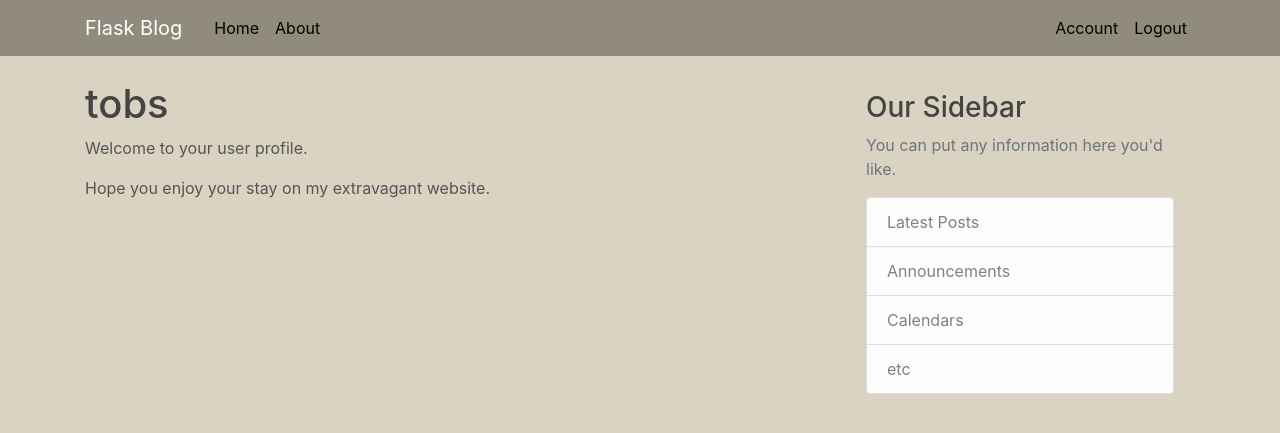
After one commit to tobslovesjiji/Blog_App, a Flask app: page /account in a window 1280 px wide. The commit adds this page. Shown: the top 433 px of the page. Run offline with Flask 2, Linux system fonts and the light colour scheme; a user stored in the database is signed in.

Commit message:
Lesson 24

```diff
--- a/main_app/__init__.py
+++ b/main_app/__init__.py
@@ -9,5 +9,7 @@ app.config['SQLALCHEMY_DATABASE_URI'] = 'sqlite:///site.db'
 db = SQLAlchemy(app)
 bcrypt = Bcrypt(app)
 login_manager = LoginManager(app)
+login_manager.login_view = 'login'
+login_manager.login_message_category = 'info'
 
 from main_app import routes
--- a/main_app/routes.py
+++ b/main_app/routes.py
@@ -1,8 +1,8 @@
-from flask import render_template, url_for, flash, redirect
+from flask import render_template, url_for, flash, redirect, request
 from main_app import app, db, bcrypt
 from main_app.forms import RegistrationForm, LoginForm
 from main_app.models import User, Post
-from flask_login import login_user, current_user, logout_user
+from flask_login import login_user, current_user, logout_user, login_required
 
 
 posts = [
@@ -62,7 +62,8 @@ def login():
         user = User.query.filter_by(email=form.email.data).first()
         if user and bcrypt.check_password_hash(user.password, form.password.data):
             login_user(user, remember=form.remember.data)
-            return redirect(url_for('home'))
+            next_page = request.args.get('next')
+            return redirect(next_page) if next_page else redirect(url_for('home'))
         else:
             flash('The provided login data is incorrect.', 'danger')
     return render_template('login.html', title='Login', form=form)
@@ -71,3 +72,8 @@ def login():
 def logout():
     logout_user()
     return redirect(url_for('home'))
+
+@app.route("/account")
+@login_required
+def account():
+    return render_template('account.html', title='Account')
--- /dev/null
+++ b/main_app/templates/account.html
@@ -0,0 +1,6 @@
+{% extends "layout.html" %}
+{% block content %}
+    <h1>{{ current_user.username }}</h1>
+    <p>Welcome to your user profile.</p>
+    <p>Hope you enjoy your stay on my extravagant website.</p>
+{% endblock content %}
--- a/main_app/templates/layout.html
+++ b/main_app/templates/layout.html
@@ -32,6 +32,7 @@
           <!-- Navbar Right Side -->
           <div class="navbar-nav">
               {% if current_user.is_authenticated %}
+                <a class="nav-item nav-link" href="{{ url_for('account') }}">Account</a>
                 <a class="nav-item nav-link" href="{{ url_for('logout') }}">Logout</a>
               {% else %}
                 <a class="nav-item nav-link" href="{{ url_for('login') }}">Login</a>
```
